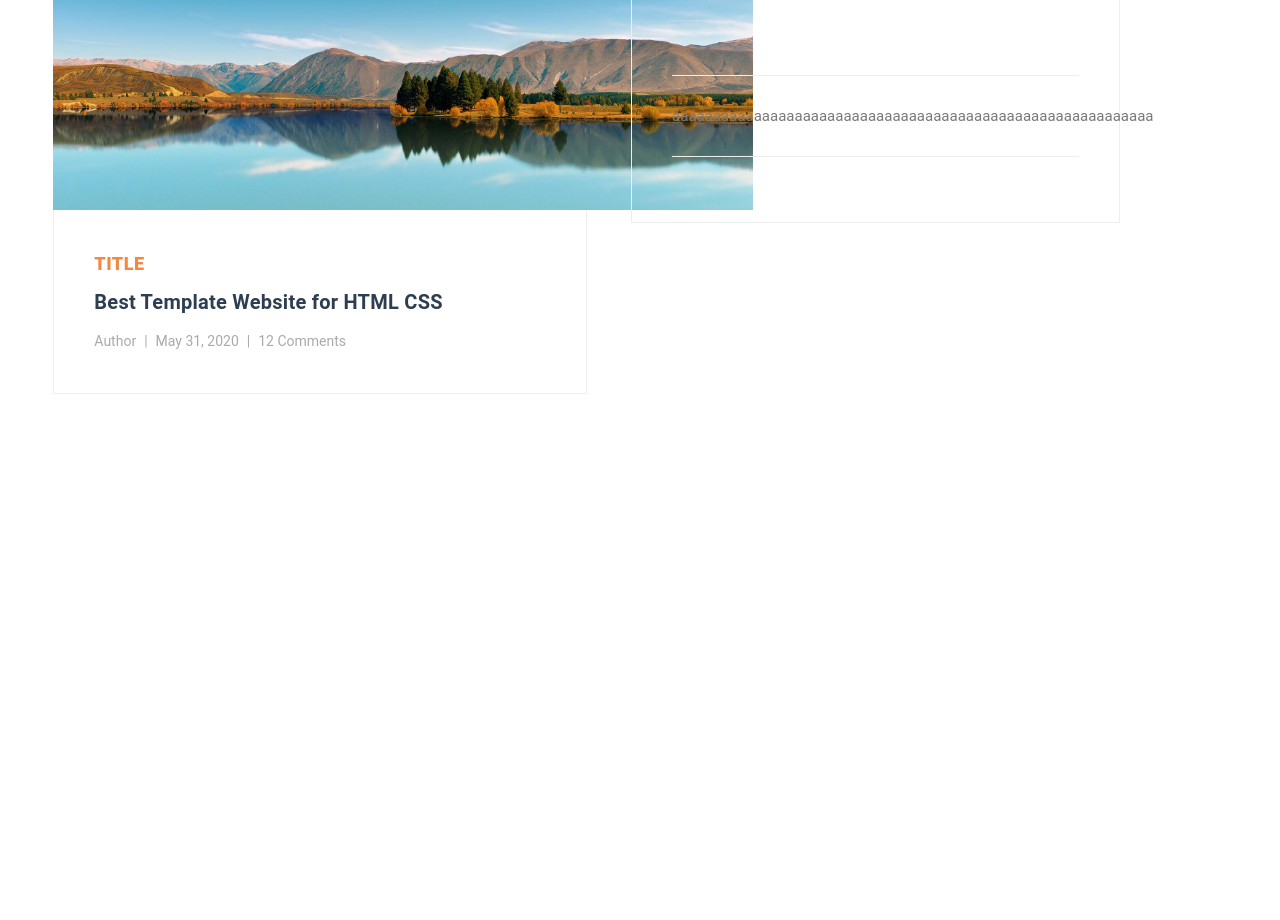
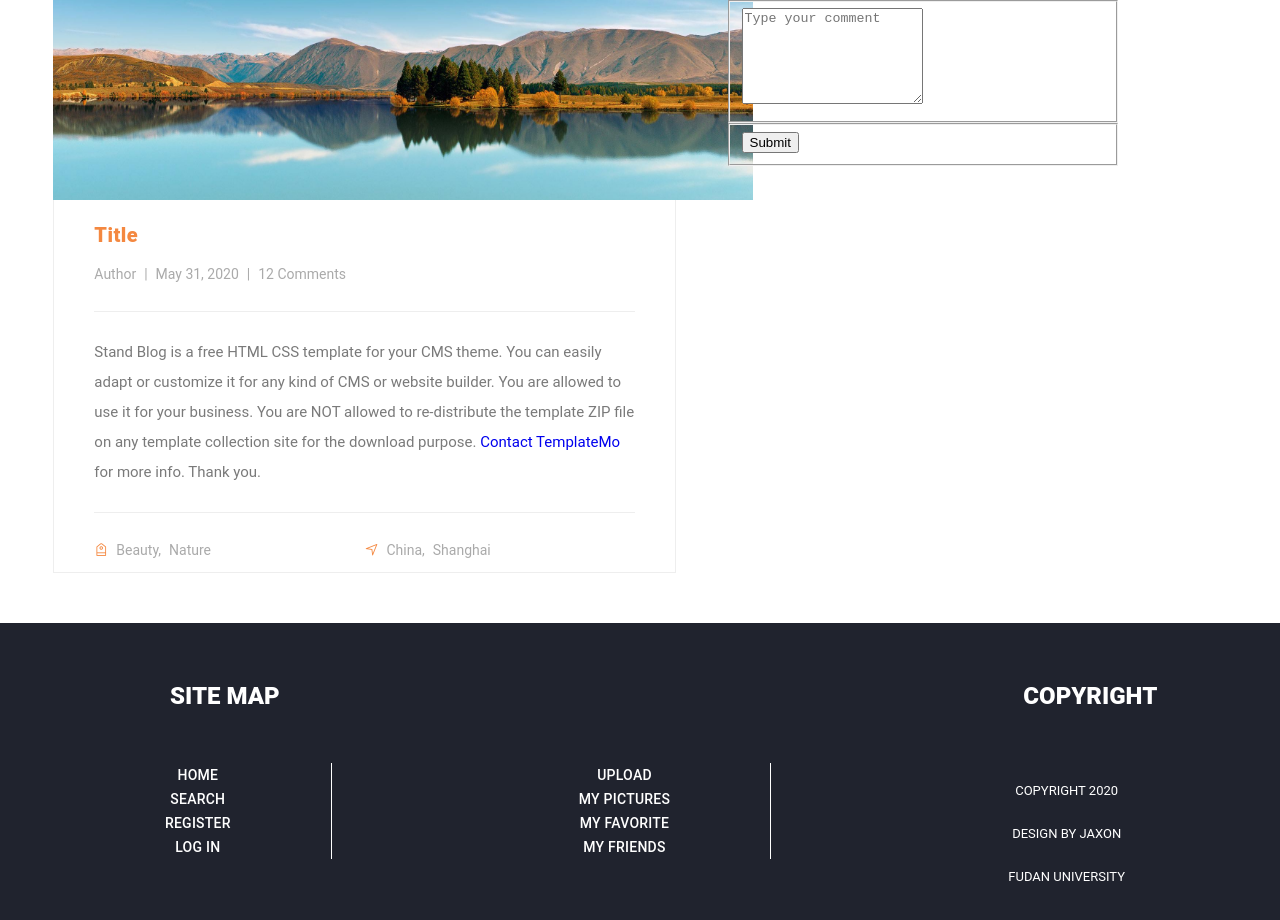
Before and after one commit to To-D/FunTravel_Frontend, a Vue app: page /detail in a window 1280 px wide. Shown: the part 220-1140 px from the top of the page. Before the commit the page ends 800 px from the top, so only its background shows below. Built offline with nearby package versions, Linux system fonts and the light colour scheme.

Commit message:
[Modify] modify the footer UI part

```diff
--- a/src/App.vue
+++ b/src/App.vue
@@ -15,7 +15,6 @@
   font-family: 'Roboto', sans-serif;
   -webkit-font-smoothing: antialiased;
   -moz-osx-font-smoothing: grayscale;
-  text-align: center;
   color: #2c3e50;
 }
 
--- a/src/components/Footer.vue
+++ b/src/components/Footer.vue
@@ -1,21 +1,31 @@
  <template>
  <footer>
-        <el-row>
-
-            <el-col :span="24">
-            <ul class="social-icons">
-              <li><a href="#">Facebook</a></li>
-              <li><a href="#">Twitter</a></li>
-              <li><a href="#">Behance</a></li>
-              <li><a href="#">Linkedin</a></li>
-              <li><a href="#">Dribbble</a></li>
-            </ul>
+    <el-row>
+        <el-col :span="16">
+            <h2>Site Map</h2>
+            <el-col :span="12">
+                <ul class="map">
+                    <li><router-link to="/">Home</router-link></li>
+                    <li><router-link to="/search">Search</router-link></li>
+                    <li><router-link to="/register">Register</router-link></li>
+                    <li><router-link to="/login">Log in</router-link></li>
+                </ul>
             </el-col>
-
-          <el-col :span="24">
+            <el-col :span="12" >
+                <ul class="map">
+                  <li><router-link to="/upload">Upload</router-link></li>
+                  <li><router-link to="/myPictures">My Pictures</router-link></li>
+                  <li><router-link to="/myFavorite">My Favorite</router-link></li>
+                  <li><router-link to="/myFriends">My Friends</router-link></li>
+                </ul>
+            </el-col>
+        </el-col>
+        <el-col :span="8">
+            <h2>COPYRIGHT</h2>
             <div class="copyright-text">
-              <p>Copyright 2020 Stand Blog Co.
-                 | Design: <a rel="nofollow" href="https://templatemo.com" target="_parent">TemplateMo</a></p>
+              <p>Copyright 2020</p>
+              <p> Design By Jaxon</p>
+              <p> Fudan University</p>
             </div>
           </el-col>
 
@@ -29,24 +39,31 @@
 </script>
 <style>
 footer{
-    margin-top: 100px;
+    margin-top: 50px;
     text-align: center;
     background-color: #20232e;
-    padding: 60px 0px;
+    padding: 40px 0px;
 }
 
-footer ul.social-icons {
-    padding-bottom: 60px;
-    margin-bottom: 60px;
-    border-bottom: 1px solid rgba(250,250,250,0.15);
+footer h2{
+    color: #fff;
+    text-align: left;
+    margin-left: 170px;
 }
 
-footer ul.social-icons li {
+footer ul.map {
+    list-style: none;
+    padding: 0 100px;
+    /* margin-right: 60px; */
+    border-right: 1px solid #fff;
+}
+
+footer ul.map {
     display: inline-block;
     margin-right: 30px;
 }
 
-footer ul.social-icons li a {
+footer ul.map li a {
     font-size: 14px;
     text-transform: uppercase;
     color: #fff;
@@ -62,8 +79,4 @@
     font-weight: 400;
     line-height: 30px;
 }
-
-footer p a {
-    color: #f48840;
-}
 </style>
--- a/src/components/Logo.vue
+++ b/src/components/Logo.vue
@@ -17,6 +17,7 @@
     color: #f48840;
 }
 h2{
+    text-align: center;
     height:50px;
     font-size: 24px;
     font-weight: 900;
--- a/src/pages/PictureDetail.vue
+++ b/src/pages/PictureDetail.vue
@@ -1,35 +1,84 @@
 <template>
 <div>
+    <!-- navbar -->
     <navbar></navbar>
+
+    <!-- picture showcase -->
     <el-row class="detail_container">
         <el-col :span="20" :offset="1">
-            <el-col :span="12">
+
+            <!-- picture information -->
+            <el-col :span="14">
                 <div class="img_container">
                     <img src="../assets/images/picture2.jpg" />
                 </div>
                 <div class="text_container">
-                    <span>Title</span>
-                    <h4>Best Template Website for HTML CSS</h4>
+                    <h4>Title</h4>
                     <ul class="post-info">
                         <li>Author</li>
                         <li>May 31, 2020</li>
                         <li>12 Comments</li>
                     </ul>
+                    <p>Stand Blog is a free HTML CSS template for your CMS theme. You can easily adapt or customize it for any kind of CMS or website builder. You are allowed to use it for your business. You are NOT allowed to re-distribute the template ZIP file on any template collection site for the download purpose. <a rel="nofollow" href="https://templatemo.com/contact" target="_parent">Contact TemplateMo</a> for more info. Thank you.</p>
+                    <div class="post-options">
+                        <el-row>
+                            <el-col :span="12">
+                                <ul class="post-tags">
+                                    <li><i class="el-icon-discount"></i></li>
+                                    <li><a href="#">Beauty</a>,</li>
+                                    <li><a href="#">Nature</a></li>
+                                </ul>
+                            </el-col>
+                            <div class="col-6">
+                                <ul class="post-share">
+                                    <li><i class="el-icon-position"></i></li>
+                                    <li><a href="#">China</a>,</li>
+                                    <li><a href="#"> Shanghai</a></li>
+                                </ul>
+                            </div>
+                        </el-row>
+                    </div>
                 </div>
             </el-col>
-            <el-col class="text_container" :span="11" :offset="1">
-                <h2>INTRODUCTION</h2>
-                <p>aaaaaaaaaaaaaaaaaaaaaaaaaaaaaaaaaaaaaaaaaaaaaaaaaaaaaaaaaaa</p>
+
+            <!-- picture comments -->
+            <el-col :span="10">
+                <div class="sidebar-comment">
+                    <div class="sidebar-heading">
+                      <h2>Your comment</h2>
+                    </div>
+                    <div class="content">
+                      <form id="comment" action="#" method="post">
+                          <el-col :span="24">
+                            <fieldset>
+                              <textarea name="message" rows="6" id="message" placeholder="Type your comment" required=""></textarea>
+                            </fieldset>
+                          </el-col>
+                          <el-col :span="24">
+                            <fieldset>
+                              <button type="submit" id="form-submit" class="main-button">Submit</button>
+                            </fieldset>
+                          </el-col>
+
+                      </form>
+                    </div>
+                  </div>
             </el-col>
+
         </el-col>
     </el-row>
+
+
+    <foot></foot>
 </div>
 </template>
 <script>
 import navbar from "../components/NavBar"
+import foot from "../components/Footer"
+
 export default {
     name:"PictureDetail",
-    components:{navbar},
+    components:{navbar,foot},
     data(){
         return{
             // pictureId:this.$route.params.pictureID,
@@ -39,35 +88,39 @@
 }
 </script>
 <style scoped>
-.img_container{
+.detail_container{
+    margin-top:120px;
+}
 
-}
+/* picture information */
 .img_container img{
     width:100%;
     height:100%;
     object-fit: cover;
 }
-
 .text_container{
     text-align: left;
-    padding:40px;
-
+    padding:10px 40px;
+    border-left: 1px solid #eee;
+    border-right: 1px solid #eee;
+    border-bottom: 1px solid #eee;
 }
 
-.text_container span{
-    font-size: 18px;
-    text-transform: uppercase;
+.text_container h4{
+    font-size: 20px;
+    letter-spacing: 0.25px;
+    margin: 10px 0px 12px 0px;
     letter-spacing: 0.5px;
     font-weight: 900;
     color: #f48840;
 }
-.text_container h4{
-    font-size: 20px;
-    letter-spacing: 0.25px;
-    margin: 10px 0px 12px 0px;
+
+.text_container ul{
+    margin:0;
+    padding:0;
 }
 
-.text_container li{
+.text_container ul li{
     display: inline-block;
     margin-right: 8px;
     font-size: 14px;
@@ -82,15 +135,26 @@
 .text_container li:last-child::after{
     display: none;
 }
-.detail_container{
-    top:130px;
-}
+
 .text_container p{
     padding: 25px 0px;
     margin: 25px 0px;
+    border-top: 1px solid #eee;
+    border-bottom: 1px solid #eee;
     font-size: 15px;
     font-weight: 400;
     color: #7a7a7a;
     line-height: 30px;
 }
+.post-options ul li a{
+    color: #aaa;
+}
+i{
+    color: #f48840;
+}
+
+/* picture comments */
+.sidebar-comment{
+    margin-left:50px;
+}
 </style>
```
Also changed, not shown: src/pages/Search.vue (added).
